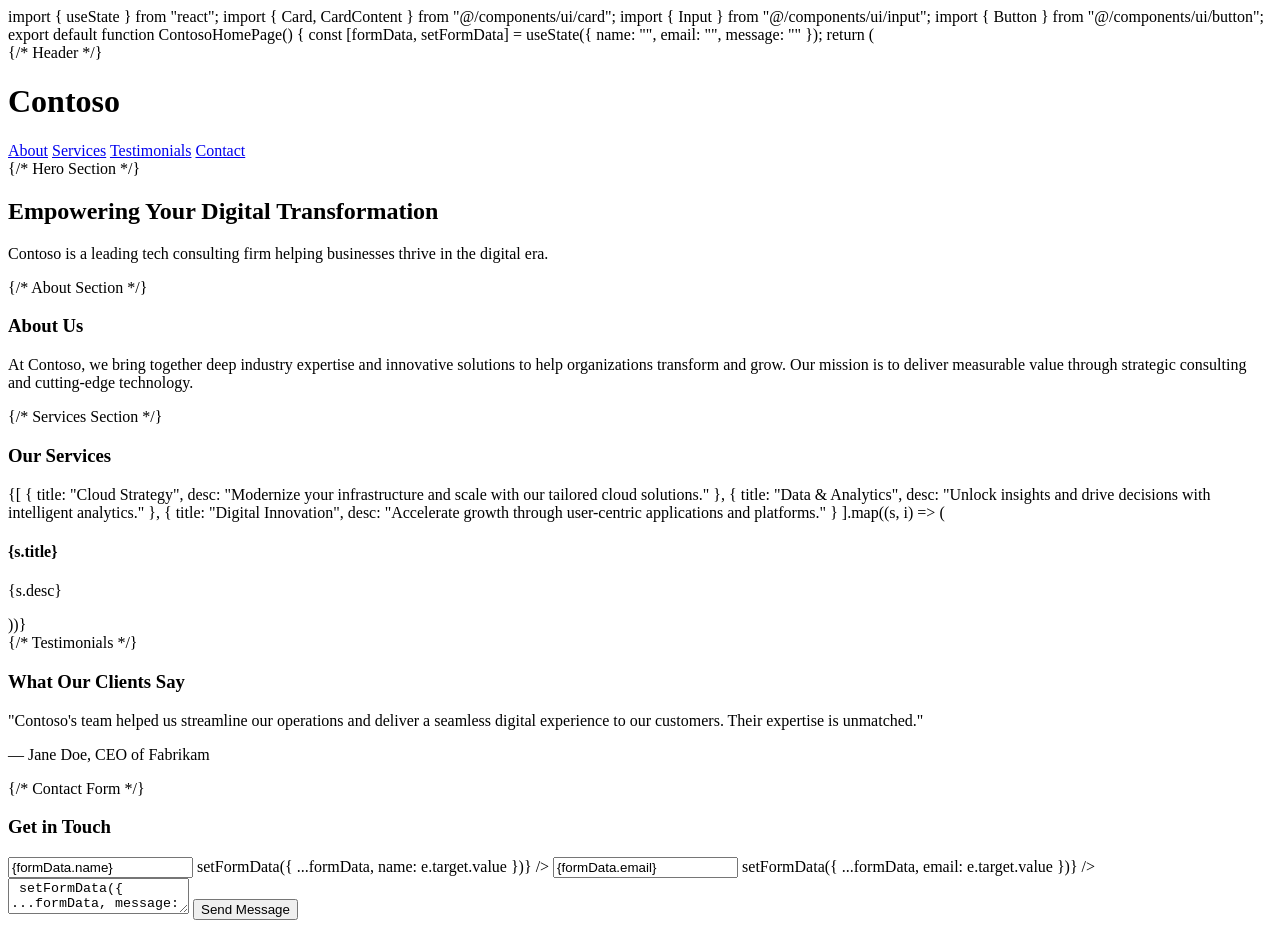
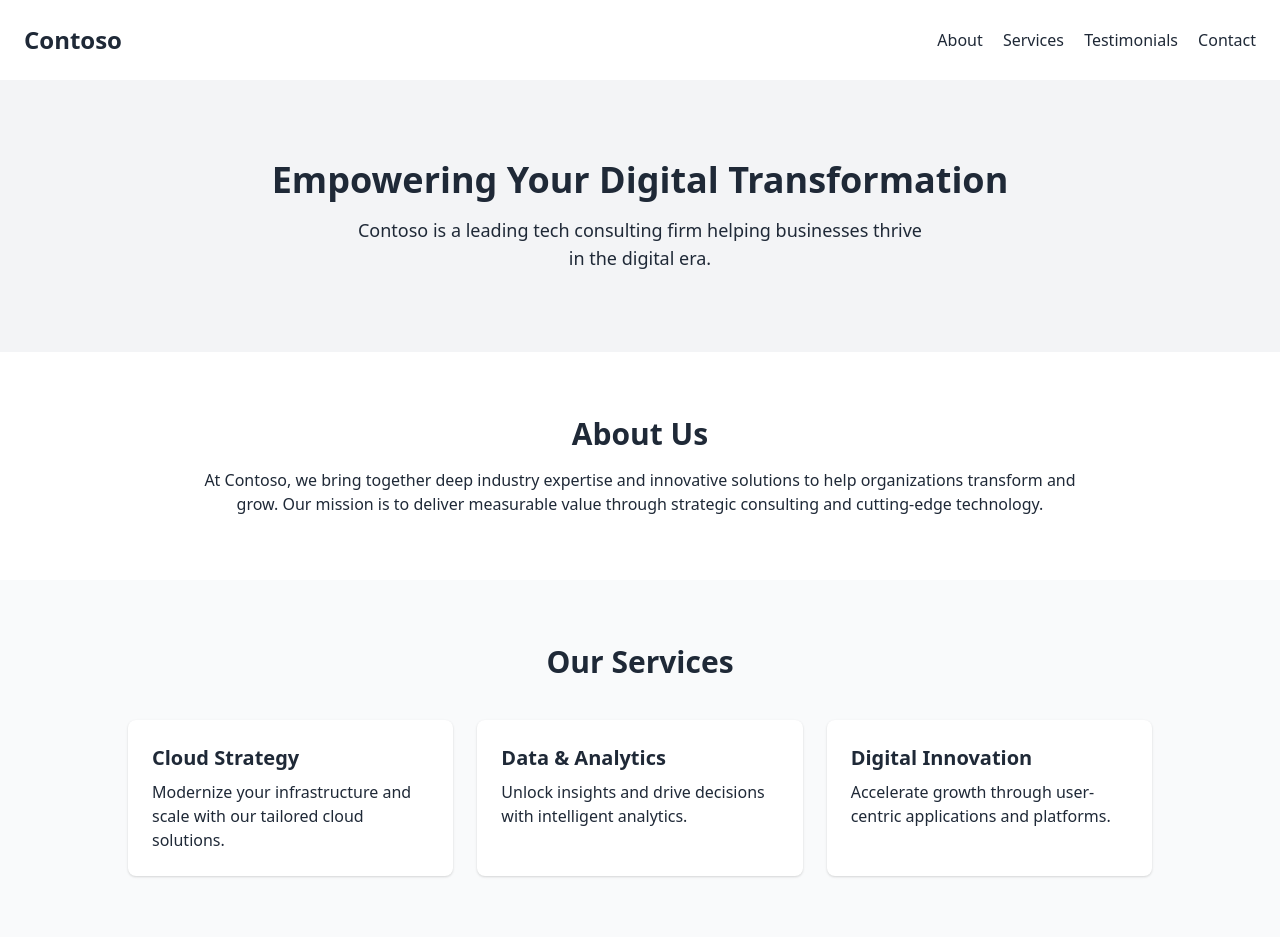
Before and after one commit to profiseeARH/profiseeARH.github.io, a plain HTML site: page index.html in a window 1280 px wide. Shown: the top 937 px of the page. Drawn offline with nearby package versions, Linux system fonts and the light colour scheme.

Commit message:
Update index.html with standard HTML

```diff
--- a/index.html
+++ b/index.html
@@ -1,89 +1,87 @@
-import { useState } from "react";
-import { Card, CardContent } from "@/components/ui/card";
-import { Input } from "@/components/ui/input";
-import { Button } from "@/components/ui/button";
-
-export default function ContosoHomePage() {
-  const [formData, setFormData] = useState({ name: "", email: "", message: "" });
-
-  return (
-    <div className="font-sans text-gray-800">
-      {/* Header */}
-      <header className="bg-white shadow p-6 flex justify-between items-center">
-        <h1 className="text-2xl font-bold">Contoso</h1>
-        <nav className="space-x-4">
-          <a href="#about" className="hover:underline">About</a>
-          <a href="#services" className="hover:underline">Services</a>
-          <a href="#testimonials" className="hover:underline">Testimonials</a>
-          <a href="#contact" className="hover:underline">Contact</a>
+<!DOCTYPE html>
+<html lang="en">
+<head>
+  <meta charset="UTF-8" />
+  <meta name="viewport" content="width=device-width, initial-scale=1.0" />
+  <title>Contoso Company</title>
+  <link href="https://cdn.jsdelivr.net/npm/tailwindcss@2.2.19/dist/tailwind.min.css" rel="stylesheet">
+</head>
+<body class="font-sans text-gray-800">
+  <!-- Header -->
+  <header class="bg-white shadow p-6 flex justify-between items-center">
+    <h1 class="text-2xl font-bold">Contoso</h1>
+    <nav class="space-x-4">
+      <a href="#about" class="hover:underline">About</a>
+      <a href="#services" class="hover:underline">Services</a>
+      <a href="#testimonials" class="hover:underline">Testimonials</a>
+      <a href="#contact" class="hover:underline">Contact</a>
     </nav>
   </header>
 
-      {/* Hero Section */}
-      <section className="bg-gray-100 py-20 text-center">
-        <h2 className="text-4xl font-bold mb-4">Empowering Your Digital Transformation</h2>
-        <p className="text-lg max-w-xl mx-auto">
+  <!-- Hero Section -->
+  <section class="bg-gray-100 py-20 text-center">
+    <h2 class="text-4xl font-bold mb-4">Empowering Your Digital Transformation</h2>
+    <p class="text-lg max-w-xl mx-auto">
       Contoso is a leading tech consulting firm helping businesses thrive in the digital era.
     </p>
   </section>
 
-      {/* About Section */}
-      <section id="about" className="py-16 px-6 bg-white">
-        <div className="max-w-4xl mx-auto text-center">
-          <h3 className="text-3xl font-semibold mb-4">About Us</h3>
+  <!-- About Section -->
+  <section id="about" class="py-16 px-6 bg-white">
+    <div class="max-w-4xl mx-auto text-center">
+      <h3 class="text-3xl font-semibold mb-4">About Us</h3>
       <p>
         At Contoso, we bring together deep industry expertise and innovative solutions to help organizations transform and grow. Our mission is to deliver measurable value through strategic consulting and cutting-edge technology.
       </p>
     </div>
   </section>
 
-      {/* Services Section */}
-      <section id="services" className="py-16 px-6 bg-gray-50">
-        <div className="max-w-5xl mx-auto">
-          <h3 className="text-3xl font-semibold text-center mb-10">Our Services</h3>
-          <div className="grid grid-cols-1 md:grid-cols-3 gap-6">
-            {[
-              { title: "Cloud Strategy", desc: "Modernize your infrastructure and scale with our tailored cloud solutions." },
-              { title: "Data & Analytics", desc: "Unlock insights and drive decisions with intelligent analytics." },
-              { title: "Digital Innovation", desc: "Accelerate growth through user-centric applications and platforms." }
-            ].map((s, i) => (
-              <Card key={i}>
-                <CardContent className="p-6">
-                  <h4 className="text-xl font-semibold mb-2">{s.title}</h4>
-                  <p>{s.desc}</p>
-                </CardContent>
-              </Card>
-            ))}
+  <!-- Services Section -->
+  <section id="services" class="py-16 px-6 bg-gray-50">
+    <div class="max-w-5xl mx-auto">
+      <h3 class="text-3xl font-semibold text-center mb-10">Our Services</h3>
+      <div class="grid grid-cols-1 md:grid-cols-3 gap-6">
+        <div class="bg-white rounded-lg shadow p-6">
+          <h4 class="text-xl font-semibold mb-2">Cloud Strategy</h4>
+          <p>Modernize your infrastructure and scale with our tailored cloud solutions.</p>
+        </div>
+        <div class="bg-white rounded-lg shadow p-6">
+          <h4 class="text-xl font-semibold mb-2">Data & Analytics</h4>
+          <p>Unlock insights and drive decisions with intelligent analytics.</p>
+        </div>
+        <div class="bg-white rounded-lg shadow p-6">
+          <h4 class="text-xl font-semibold mb-2">Digital Innovation</h4>
+          <p>Accelerate growth through user-centric applications and platforms.</p>
+        </div>
       </div>
     </div>
   </section>
 
-      {/* Testimonials */}
-      <section id="testimonials" className="py-16 px-6 bg-white">
-        <div className="max-w-4xl mx-auto text-center">
-          <h3 className="text-3xl font-semibold mb-10">What Our Clients Say</h3>
-          <p className="italic">"Contoso's team helped us streamline our operations and deliver a seamless digital experience to our customers. Their expertise is unmatched."</p>
-          <p className="mt-4 font-medium">— Jane Doe, CEO of Fabrikam</p>
+  <!-- Testimonials -->
+  <section id="testimonials" class="py-16 px-6 bg-white">
+    <div class="max-w-4xl mx-auto text-center">
+      <h3 class="text-3xl font-semibold mb-10">What Our Clients Say</h3>
+      <p class="italic">"Contoso's team helped us streamline our operations and deliver a seamless digital experience to our customers. Their expertise is unmatched."</p>
+      <p class="mt-4 font-medium">— Jane Doe, CEO of Fabrikam</p>
     </div>
   </section>
 
-      {/* Contact Form */}
-      <section id="contact" className="py-16 px-6 bg-gray-50">
-        <div className="max-w-3xl mx-auto">
-          <h3 className="text-3xl font-semibold text-center mb-8">Get in Touch</h3>
-          <form className="grid gap-4">
-            <Input placeholder="Your Name" value={formData.name} onChange={e => setFormData({ ...formData, name: e.target.value })} />
-            <Input type="email" placeholder="Your Email" value={formData.email} onChange={e => setFormData({ ...formData, email: e.target.value })} />
-            <textarea className="border rounded p-2 h-32" placeholder="Your Message" value={formData.message} onChange={e => setFormData({ ...formData, message: e.target.value })}></textarea>
-            <Button>Send Message</Button>
+  <!-- Contact Form -->
+  <section id="contact" class="py-16 px-6 bg-gray-50">
+    <div class="max-w-3xl mx-auto">
+      <h3 class="text-3xl font-semibold text-center mb-8">Get in Touch</h3>
+      <form class="grid gap-4">
+        <input type="text" placeholder="Your Name" class="border rounded p-2" />
+        <input type="email" placeholder="Your Email" class="border rounded p-2" />
+        <textarea placeholder="Your Message" class="border rounded p-2 h-32"></textarea>
+        <button type="submit" class="bg-blue-600 text-white px-4 py-2 rounded hover:bg-blue-700">Send Message</button>
       </form>
     </div>
   </section>
 
-      {/* Footer */}
-      <footer className="bg-white text-center p-6 text-sm text-gray-500">
+  <!-- Footer -->
+  <footer class="bg-white text-center p-6 text-sm text-gray-500">
     © 2025 Contoso Company. All rights reserved.
   </footer>
-    </div>
-  );
-}
+</body>
+</html>
```
Lines whose indentation alone changed are shown as unchanged.
